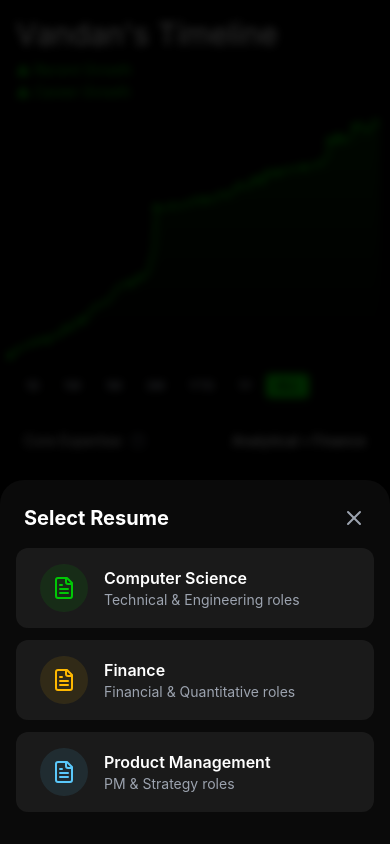
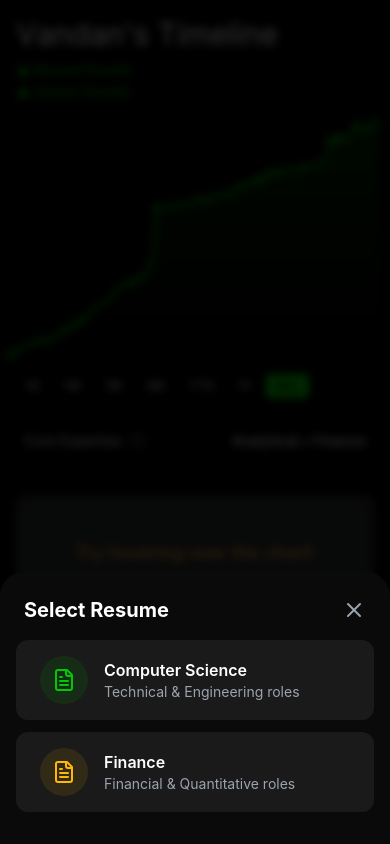
Before and after one commit to vp-27/portfolio, a React (Vite) app: page / in a window 390 px wide. Both pictures are taken after a click on the button "Resume". Shown: the top 844 px of the page. Built offline with nearby package versions, Linux system fonts and the light colour scheme.

Commit message:
pm scraped

```diff
--- a/src/components/BottomNav.tsx
+++ b/src/components/BottomNav.tsx
@@ -19,9 +19,8 @@ export default function BottomNav({ onNavigate }: BottomNavProps) {
 
   const handleResumeClick = (resumeType: string) => {
     const resumePaths: Record<string, string> = {
-      'Computer Science': '/resumes/Vandan_Patel_CS.pdf',
+      'Software Engineering': '/resumes/Vandan_Patel_CS.pdf',
       'Finance': '/resumes/Vandan_Patel_Finance.pdf',
-      'Product Management': '/resumes/Vandan_Patel_PM.pdf',
     }
     window.open(resumePaths[resumeType], '_blank')
     setIsResumeModalOpen(false)
@@ -114,7 +113,7 @@ export default function BottomNav({ onNavigate }: BottomNavProps) {
 
               <button
                 onClick={() => handleResumeClick('Finance')}
-                className="w-full bg-[#1A1A1A] hover:bg-[#252525] text-left px-6 py-4 rounded-xl mb-3 transition-colors"
+                className="w-full bg-[#1A1A1A] hover:bg-[#252525] text-left px-6 py-4 rounded-xl transition-colors"
               >
                 <div className="flex items-center gap-4">
                   <div className="w-12 h-12 bg-[#FFB800]/10 rounded-full flex items-center justify-center">
@@ -123,21 +122,6 @@ export default function BottomNav({ onNavigate }: BottomNavProps) {
                   <div>
                     <div className="text-white font-semibold text-base">Finance</div>
                     <div className="text-gray-400 text-sm">Financial & Quantitative roles</div>
-                  </div>
-                </div>
-              </button>
-
-              <button
-                onClick={() => handleResumeClick('Product Management')}
-                className="w-full bg-[#1A1A1A] hover:bg-[#252525] text-left px-6 py-4 rounded-xl transition-colors"
-              >
-                <div className="flex items-center gap-4">
-                  <div className="w-12 h-12 bg-[#5AC8FA]/10 rounded-full flex items-center justify-center">
-                    <FileText className="w-6 h-6 text-[#5AC8FA]" />
-                  </div>
-                  <div>
-                    <div className="text-white font-semibold text-base">Product Management</div>
-                    <div className="text-gray-400 text-sm">PM & Strategy roles</div>
                   </div>
                 </div>
               </button>
--- a/src/components/TopNav.tsx
+++ b/src/components/TopNav.tsx
@@ -24,9 +24,8 @@ export default function TopNav({ onNavigate, onSearch }: TopNavProps) {
 
   const handleResumeClick = (resumeType: string) => {
     const resumePaths: Record<string, string> = {
-      'Computer Science': '/resumes/Vandan_Patel_CS.pdf',
+      'Software Engineering': '/resumes/Vandan_Patel_CS.pdf',
       'Finance': '/resumes/Vandan_Patel_Finance.pdf',
-      'Product Management': '/resumes/Vandan_Patel_PM.pdf',
     }
     window.open(resumePaths[resumeType], '_blank')
     setIsResumeDropdownOpen(false)
@@ -110,14 +109,6 @@ export default function TopNav({ onNavigate, onSearch }: TopNavProps) {
                     <div className="font-medium">Finance</div>
                     <div className="text-xs text-gray-400 mt-0.5">Financial roles</div>
                   </button>
-                  <div className="border-t border-gray-800" />
-                  <button
-                    onClick={() => handleResumeClick('Product Management')}
-                    className="w-full px-4 py-2.5 text-left text-sm text-white hover:bg-[#2A2A2A] transition-colors"
-                  >
-                    <div className="font-medium">Product Management</div>
-                    <div className="text-xs text-gray-400 mt-0.5">PM roles</div>
-                  </button>
                 </div>
               )}
             </div>
```
Also changed, not shown: 1 other file (tests, documents, lock files or other folders).
